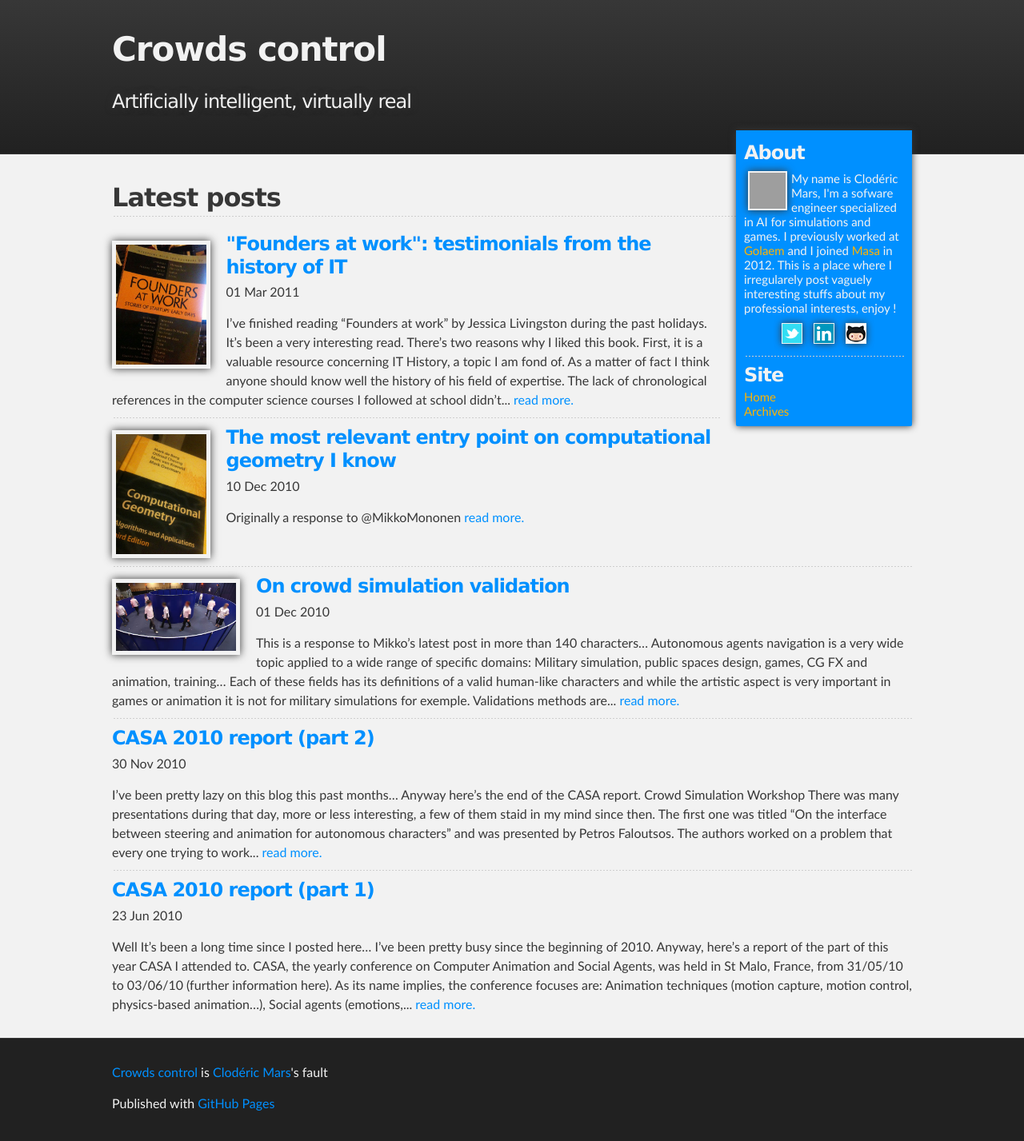
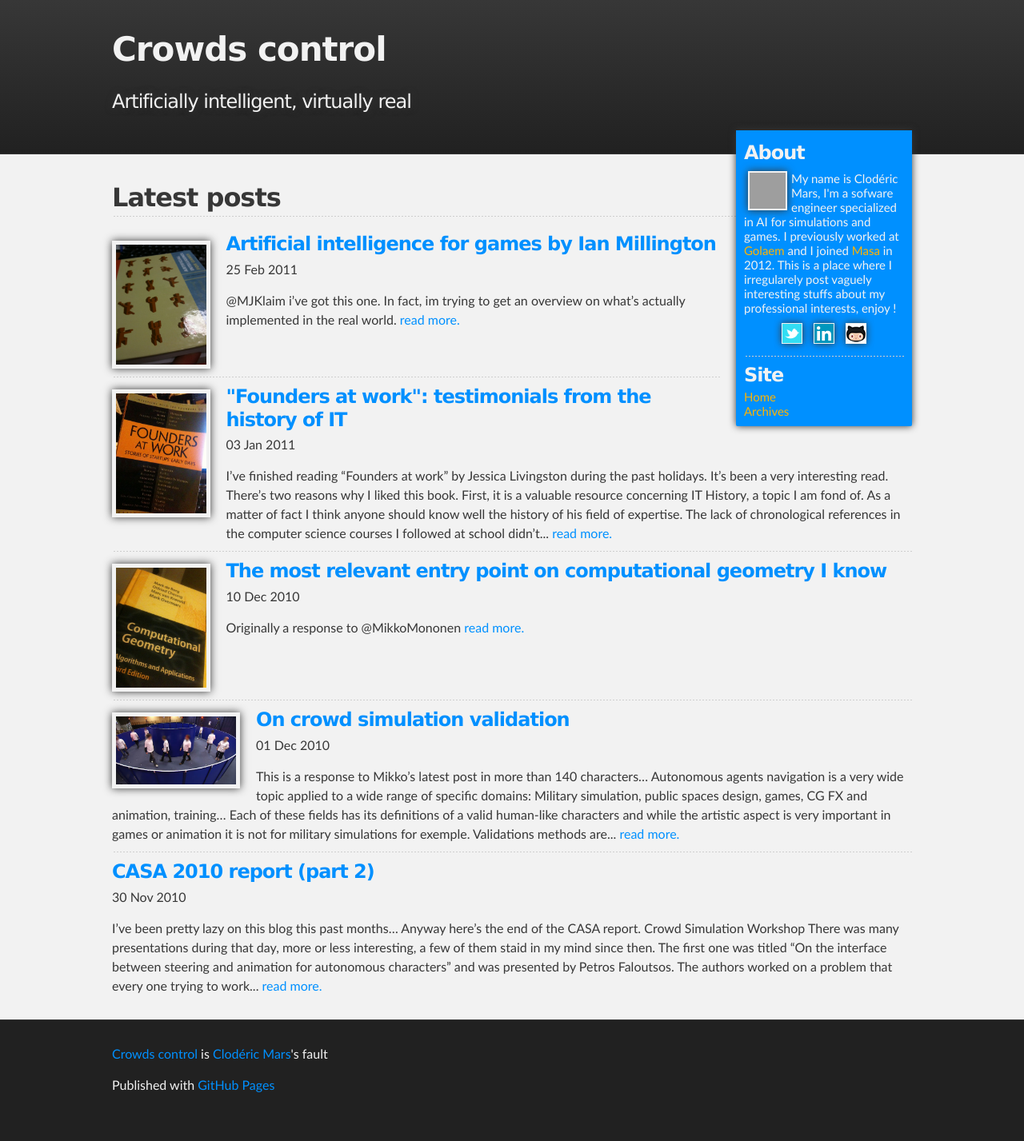
Before and after one commit to cloderic/www, a Jekyll site: the page built from index.markdown, in a window 1280 px wide. Shown: the whole page at 80% size. Built offline with Jekyll 4.4.1, drawn with Linux system fonts in a browser that asks for light colours; after the commit the page ends 1404 px from its top, so only the background shows below that; grey boxes are pictures that could not be loaded.

Commit message:
Artifical intelligence for games post

```diff
--- a/_posts/2009-11-30-aggregate-dynamics-for-dense-crowd-simulation.markdown
+++ b/_posts/2009-11-30-aggregate-dynamics-for-dense-crowd-simulation.markdown
@@ -3,7 +3,7 @@ layout: post
 title: "Aggregate Dynamics for Dense Crowd Simulation"
 permalink: /wordpress-9
 tags:
- - artivle
+ - article
  - bibliography
  - crowd
  - navigation
--- /dev/null
+++ b/_posts/2011-02-25-artificial-intelligence-for-games-by-ian-millington.markdown
@@ -0,0 +1,14 @@
+---
+layout: post
+title: "Artificial intelligence for games by Ian Millington"
+permalink: /mjklaim-ive-got-this-one-in-fact-im-trying-to
+img: "images/posts/2011/artificial-intelligence-for-games.jpeg"
+tags:
+ - book
+ - bibliography
+ - game AI
+---
+
+[@MJKlaim](http://twitter.com/mjklaim) i've got this one. In fact, im trying to get an overview on what's actually implemented in the real world.
+
+![Artificial Intelligence for games]({{ site.url }}images/posts/2011/artificial-intelligence-for-games.jpeg)
```
Also changed, not shown: _posts/2011-01-03-founders-at-work-testimonials-from-the-history-of-it.markdown (renamed from _posts/2011-03-01-founders-at-work-testimonials-from-the-history-of-it.markdown), images/posts/2011/artificial-intelligence-for-games.jpeg (added).
